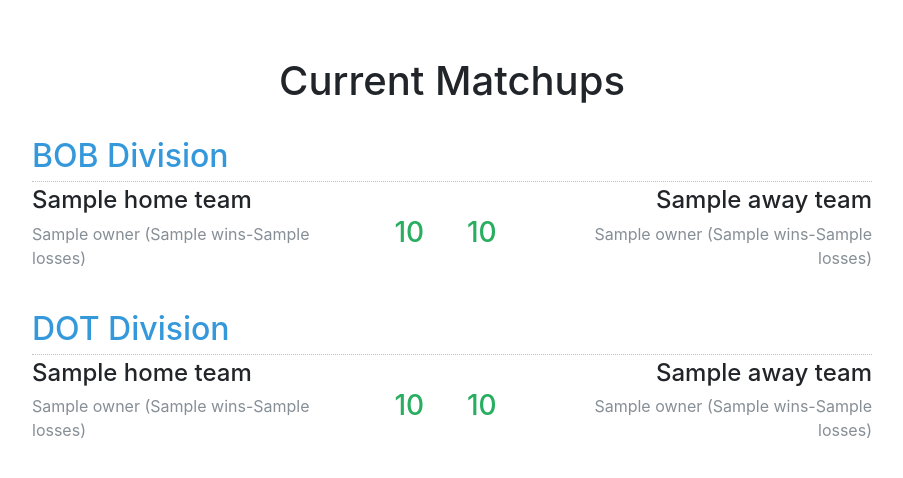
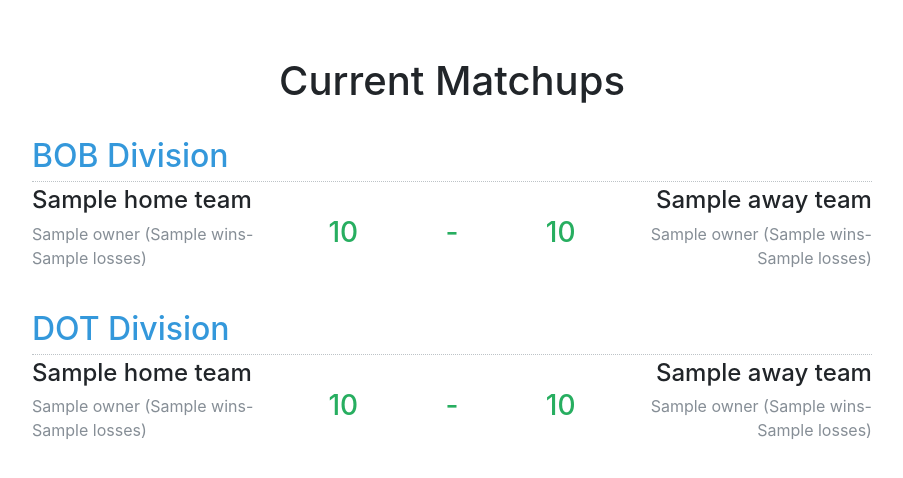
Before and after one commit to zwernberg/schumacherFootball, a Flask app: template templates/matchups.html in a window 1280 px wide. Shown: the top 478 px of the page, without its empty margins (188-1091 px from the left). Run offline with Flask 2, Linux system fonts and the light colour scheme; the template is opened without the code that fills it: most values are stand-ins (such as "Sample title", 1, 10 or a date in 2020); some libraries are stand-ins or nearby versions.

Commit message:
fixed overlapping scores

```diff
--- a/templates/base.html
+++ b/templates/base.html
@@ -31,12 +31,16 @@
       }
       .score {
         color: #27ae60;
+        text-align: center;
       }
       .away-column {
         text-align: right;
       }
       @media (max-width: 575px) {
         html {
+          font-size: 9px;
+        }
+        .score {
           font-size: 10px;
         }
       }
--- a/templates/matchups.html
+++ b/templates/matchups.html
@@ -7,17 +7,20 @@
         {% for matchup in bob_scoreboard %}
         <div class="matchup">
           <div class="row align-items-center">
-            <div class="col-5">
+            <div class="col-4">
               <h4>{{matchup.home_team.team_name}}</h4>
               <p class="text-muted">{{matchup.home_team.owner}} ({{matchup.home_team.wins}}-{{matchup.home_team.losses}})</p>
             </div>
             <div class="col-1">
               <h3 class="score">{{matchup.home_score}}</h3>
             </div>
+            <div class="col-2">
+              <h3 class="score text-center">-</h3>
+            </div>
             <div class="col-1">
               <h3 class="score">{{matchup.away_score}}</h3>
             </div>
-            <div class="col-5 col-1-xs away-column">
+            <div class="col-4 col-1-xs away-column">
               <h4>{{matchup.away_team.team_name}}</h4>
               <p class="text-muted">{{matchup.away_team.owner}} ({{matchup.away_team.wins}}-{{matchup.away_team.losses}})</p>
             </div>
@@ -31,17 +34,20 @@
         {% for matchup in dot_scoreboard %}
         <div class="matchup">
           <div class="row align-items-center">
-            <div class="col-5">
+            <div class="col-4">
               <h4>{{matchup.home_team.team_name}}</h4>
               <p class="text-muted">{{matchup.home_team.owner}} ({{matchup.home_team.wins}}-{{matchup.home_team.losses}})</p>
             </div>
             <div class="col-1">
               <h3 class="score">{{matchup.home_score}}</h3>
             </div>
+            <div class="col-2">
+              <h3 class="score text-center">-</h3>
+            </div>
             <div class="col-1">
               <h3 class="score">{{matchup.away_score}}</h3>
             </div>
-            <div class="col-5 away-column">
+            <div class="col-4 away-column">
               <h4>{{matchup.away_team.team_name}}</h4>
               <p class="text-muted">{{matchup.away_team.owner}} ({{matchup.away_team.wins}}-{{matchup.away_team.losses}})</p>
             </div>
```
